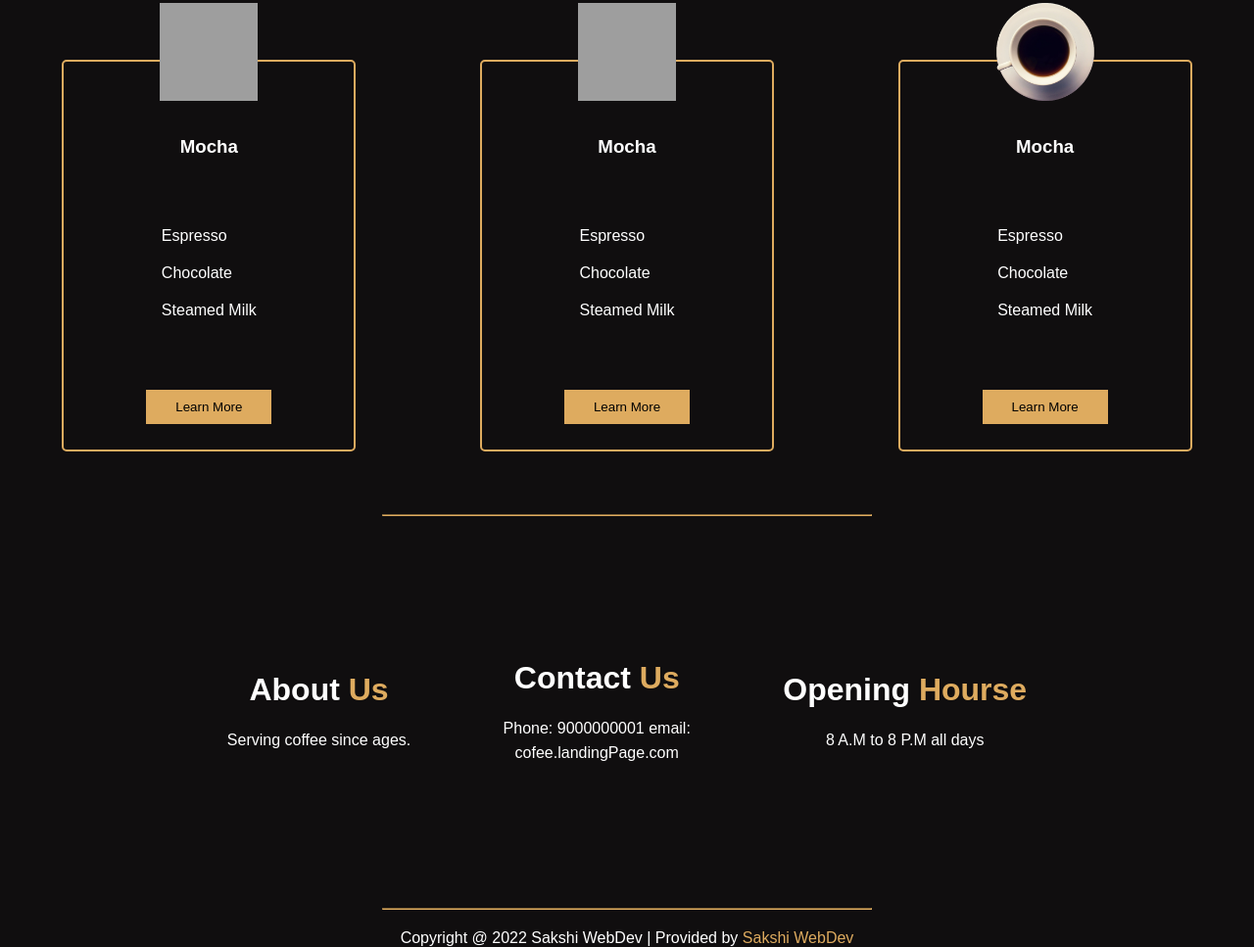
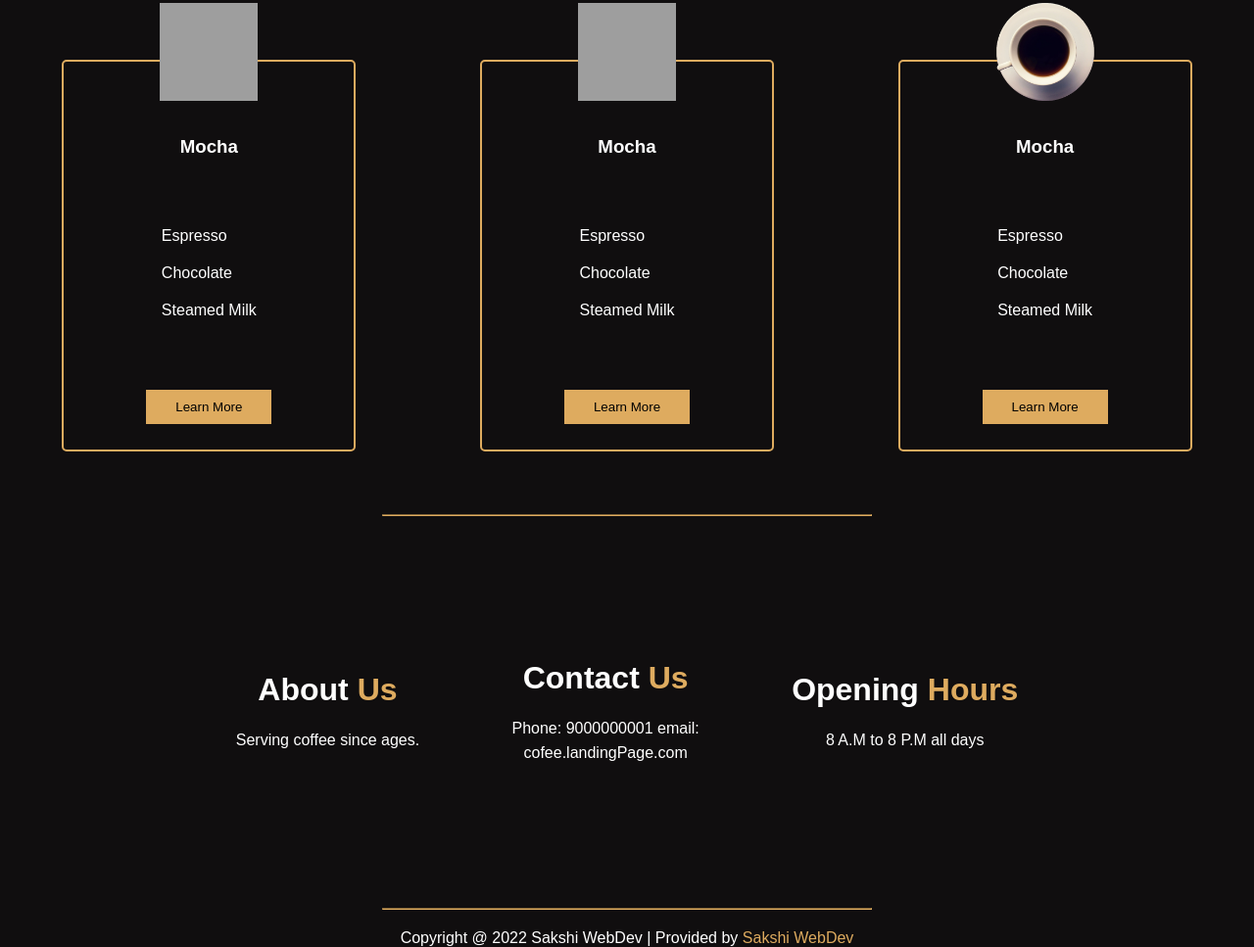
Before and after one commit to sakshi326/coffee_landing_page, a plain HTML site: page index.html in a window 1280 px wide. Shown: the part 2339-3306 px from the top of the page at 98% size. Drawn offline with Linux system fonts and the light colour scheme; grey boxes are pictures that could not be loaded; a script that the page names is missing.

Commit message:
Update index.html

```diff
--- a/index.html
+++ b/index.html
@@ -124,7 +124,7 @@
         </p>
       </div>
       <div class="container">
-        <h1 class="heading-info">Opening <span> Hourse</span></h1>
+        <h1 class="heading-info">Opening <span> Hours</span></h1>
         <p>
          8 A.M to 8 P.M all days
         </p>
```
